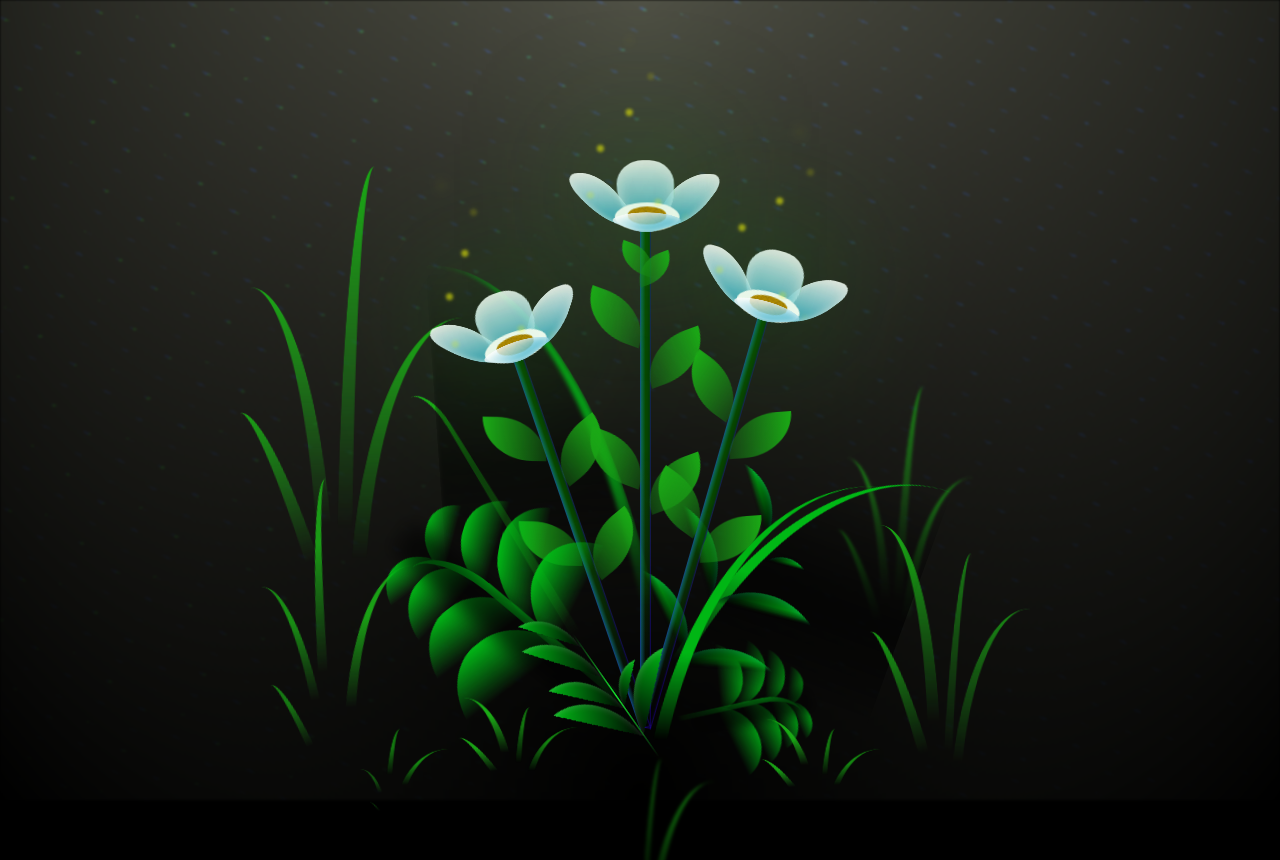
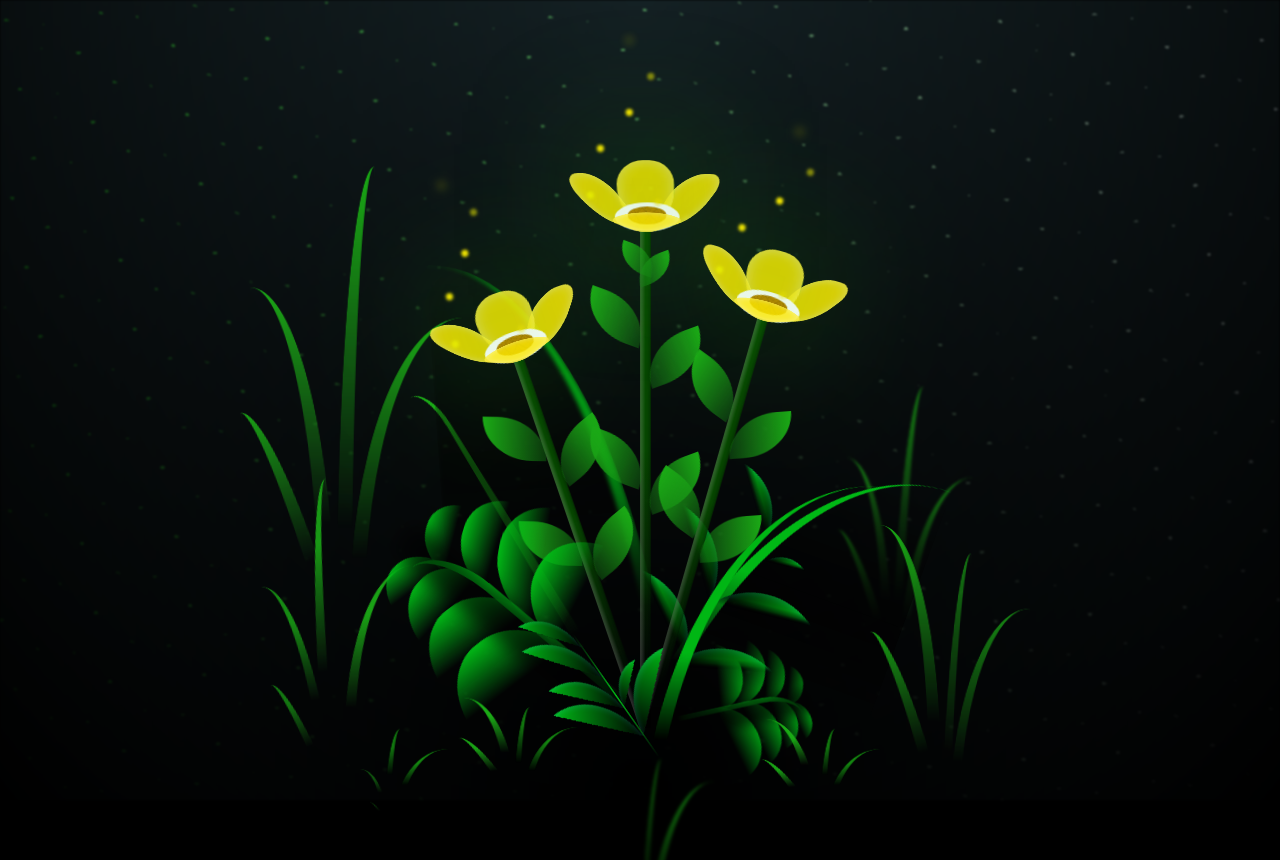
Before and after one commit to Michel-Lopez-17/flores, a plain HTML site: page flores.html in a window 1280 px wide. Shown: the top 860 px of the page. Drawn offline with Linux system fonts and the light colour scheme.

Commit message:
Update main.css

```diff
--- a/css/main.css
+++ b/css/main.css
@@ -29,12 +29,12 @@ body {
   height: 100%;
   filter: blur(0.1vmin);
   background-image: radial-gradient(ellipse at top, transparent 0%, var(--dark-color)),
-  radial-gradient(ellipse at bottom, var(--dark-color), rgba(198, 201, 172, 0.568)),
+  radial-gradient(ellipse at bottom, var(--dark-color), rgba(145, 233, 255, 0.2)),
   repeating-linear-gradient(220deg, rgb(0, 0, 0) 0px, rgb(0, 0, 0) 19px, transparent 19px,
   transparent 22px), repeating-linear-gradient(189deg, rgb(0, 0, 0) 0px, rgb(0, 0, 0) 19px,
   transparent 19px, transparent 22px), repeating-linear-gradient(148deg, rgb(0, 0, 0) 0px,
-  rgb(0, 58, 219) 19px, transparent 19px, transparent 22px), linear-gradient(90deg, rgb(21, 255, 0),
-  rgb(0, 38, 255));
+  rgb(0, 0, 0) 19px, transparent 19px, transparent 22px), linear-gradient(90deg, rgb(21, 255, 0),
+  rgb(240, 240, 240));
 }
 
 .flowers {
@@ -171,10 +171,10 @@ body {
   height: 11vmin;
   border-radius: 51% 49% 47% 53%/44% 45% 55% 69%;
   background-color: #1aaa15;
-  background-image: linear-gradient(to top, #2fa9dae8, #ffffff);
+  background-image: linear-gradient(to top, #fce700, #fce700);
   transform-origin: bottom center;
   opacity: 0.9;
-  box-shadow: inset 0 0 2vmin rgba(253, 253, 253, 0.904);
+  box-shadow: inset 0 0 2vmin rgba(255, 255, 255, 0.5);
 }
 .flower__leaf--1 {
   transform: translate(-10%, 1%) rotateY(40deg) rotateX(-50deg);
@@ -191,7 +191,7 @@ body {
   transform-origin: bottom left;
   border-radius: 4vmin 10vmin 4vmin 4vmin;
   transform: translate(0%, 18%) rotateX(70deg) rotate(-43deg);
-  background-image: linear-gradient(to top, #2fa9dae8, #ffffff);
+  background-image: linear-gradient(to top, #fce700, #fce700);
   z-index: 1;
   opacity: 0.8;
 }
@@ -239,8 +239,8 @@ body {
   height: 55vmin;
   width: 1.5vmin;
   background-image: linear-gradient(to left, rgba(0, 0, 0, 0.2), transparent,
-  rgba(18, 156, 190, 0.534)), linear-gradient(to top, transparent 10%, #064600, #064600);
-  box-shadow: inset 0 0 2px rgb(43, 3, 221);
+  rgba(255, 255, 255, 0.2)), linear-gradient(to top, transparent 10%, #064600, #064600);
+  box-shadow: inset 0 0 2px rgba(0, 0, 0, 0.5);
   -webkit-animation: grow-flower-tree 4s backwards;
           animation: grow-flower-tree 4s backwards;
 }
@@ -291,14 +291,14 @@ body {
   bottom: 0vmin;
   width: 1vmin;
   height: 1vmin;
-  background-color: rgba(255, 251, 0, 0.322);
+  background-color: rgb(255, 251, 0);
   border-radius: 50%;
   filter: blur(0.2vmin);
   -webkit-animation: light-ans 4s linear infinite backwards;
           animation: light-ans 4s linear infinite backwards;
 }
 .flower__light:nth-child(odd) {
-  background-color: #fffb058f;
+  background-color: #fce700;
 }
 .flower__light--1 {
   left: -2vmin;
@@ -699,7 +699,7 @@ body {
 .flower__g-front__line {
   width: 0.3vmin;
   height: 20vmin;
-  background-image: linear-gradient(to top, transparent, #15e22d, transparent 100%);
+  background-image: linear-gradient(to top, transparent, #00b815, transparent 100%);
   position: relative;
 }
 .flower__g-front__leaf-wrapper {
@@ -806,7 +806,7 @@ body {
   width: 10vmin;
   height: 10vmin;
   border-radius: 100% 0% 0% 100%/100% 100% 0% 0%;
-  box-shadow: inset 0 2px 1vmin hsla(210, 3%, 85%, 0.2);
+  box-shadow: inset 0 2px 1vmin hsla(184deg, 97%, 58%, 0.2);
   background-image: linear-gradient(to bottom left, transparent, var(--dark-color)),
   linear-gradient(to bottom right, #00b815 50%, transparent 50%, transparent);
   -webkit-mask-image: linear-gradient(to bottom right, #00b815 50%, transparent 50%, transparent);
```
